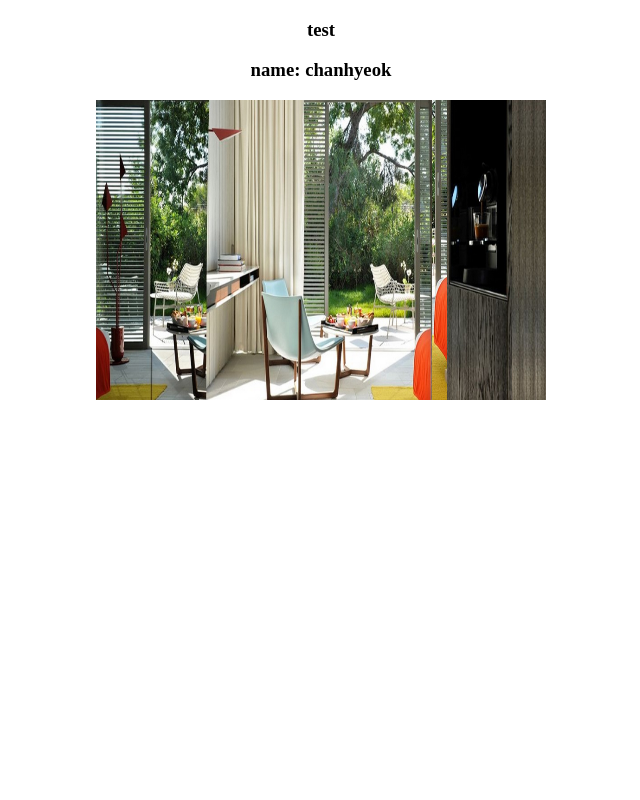
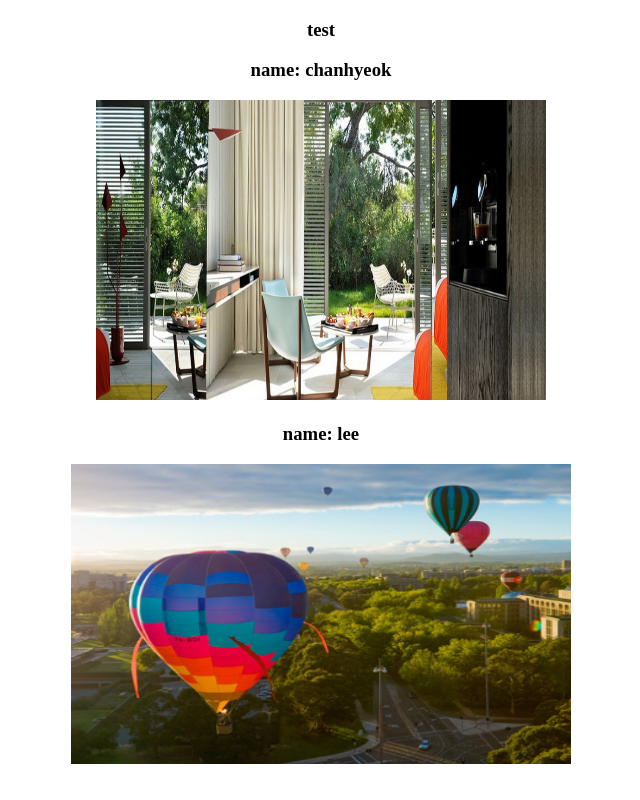
Before and after one commit to Chamhyeok/notebook, a plain HTML site: page test.html in a window 1280 px wide. Shown: the whole page, without its empty margins (319-959 px from the left). Drawn offline with Linux system fonts and the light colour scheme.

Commit message:
edit working

```diff
--- a/test.html
+++ b/test.html
@@ -10,7 +10,10 @@
         <h3> test </h3>
         <h3> name: chanhyeok </h3>
         <img src="./images/main_4.jpg" width="450" height="300" alt="">
+        <br>
 
+        <h3> name: lee </h3>
+        <img src="./images/a1.png" width="500" height="300" alt="">
 
     </div>
 </body>
```
Also changed, not shown: index.html (+1 -1 lines).
